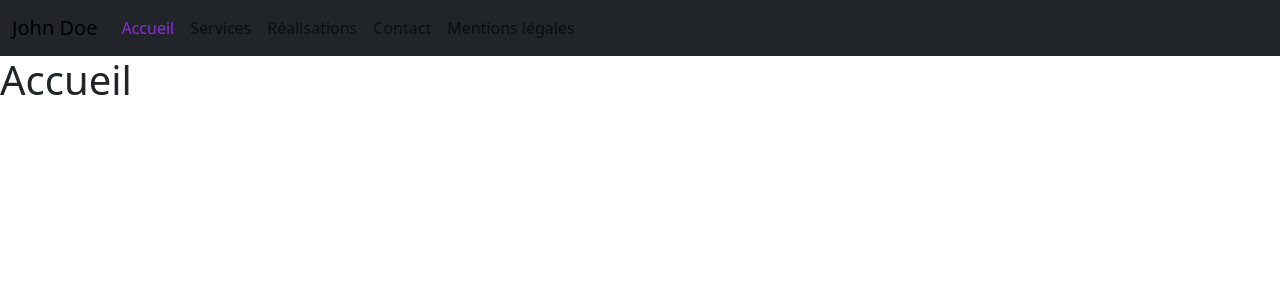
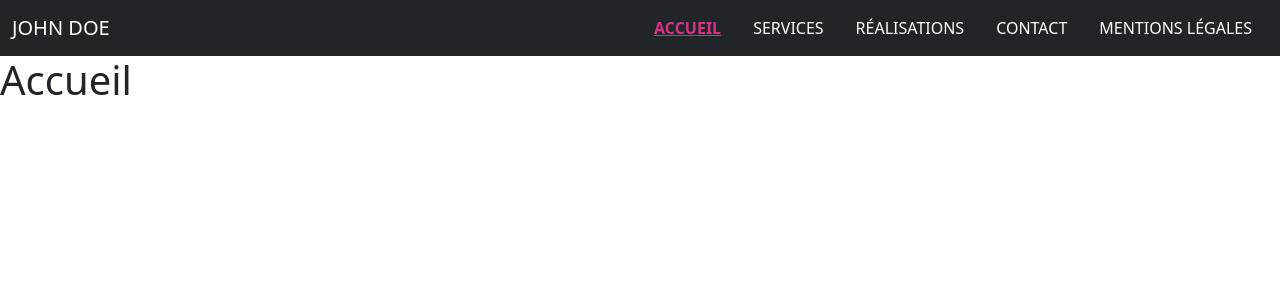
Before and after one commit to Choub-prog/Devoir-react, a React (Create React App) app: page / in a window 1280 px wide. Shown: the top 300 px of the page. Built offline with nearby package versions, Linux system fonts and the light colour scheme.

Commit message:
feat(js/css):add array for links, add styles, add bootstrap => nav end

```diff
--- a/src/components/Nav.js
+++ b/src/components/Nav.js
@@ -1,40 +1,49 @@
 import React from 'react';
-import { NavLink } from "react-router-dom"
-import "../styles/Nav.css"
-
-
-function isActive () {
-    if ( isActive ) {
-
-    }
-}
+import { NavLink } from 'react-router-dom';
+import '../styles/Nav.css';
 
 const Nav = () => {
+  const links = [
+    { id: 1, to: '/', label: 'Accueil' },
+    { id: 2, to: '/services', label: 'Services' },
+    { id: 3, to: '/projects', label: 'Réalisations' },
+    { id: 4, to: '/contact', label: 'Contact' },
+    { id: 5, to: '/legal-notices', label: 'Mentions légales' },
+  ];
+
   return (
     <header>
-            <nav className='navbar navbar-expand-lg bg-dark'>
-                <div className='container-fluid'>
-                <span className='navbar-brand'>John Doe</span>
-    <button className="navbar-toggler" type="button" data-bs-toggle="collapse" data-bs-target="#navbarSupportedContent" aria-controls="navbarSupportedContent" aria-expanded="false" aria-label="Toggle navigation">
+      <nav className="navbar navbar-expand-lg navbar-dark bg-dark">
+        <div className="container-fluid ">
+          <span className="navbar-brand text-white text-uppercase">
+            John Doe
+          </span>
+          <button
+            className="navbar-toggler navbar-light"
+            data-bs-toggle="collapse"
+            data-bs-target="#menu"
+            aria-controls="menu"
+            aria-expanded="false"
+            aria-label="Toggle navigation"
+          >
             <span className="navbar-toggler-icon"></span>
           </button>
-    <div className="collapse navbar-collapse" id='navbarSupportedContent'>
-                <ul className='navbar-nav'>
-                    <li className='nav-item'>
-                        <NavLink className={({ isActive }) => `${isActive ? 'active-link' : ''} nav-link`} to="/" >Accueil</NavLink>
+          <div className="collapse navbar-collapse " id="menu">
+            <ul className="navbar-nav ms-auto">
+              {links.map((link) => (
+                <li key={link.id} className="nav-item">
+                  <NavLink
+                    to={link.to}
+                    className={({ isActive }) =>
+                      `nav-link mx-2 text-uppercase item-nav-hover ${
+                        isActive ? 'active-link' : 'text-white'
+                      }`
+                    }
+                  >
+                    {link.label}
+                  </NavLink>
                 </li>
-                    <li>
-                        <NavLink className={({ isActive }) => `${isActive ? 'active-link' : ''} nav-link`} to="/services" >Services</NavLink>
-                    </li>
-                    <li>
-                        <NavLink className={({ isActive }) => `${isActive ? 'active-link' : ''} nav-link`} to="/projects" >Réalisations</NavLink>
-                    </li>
-                    <li>
-                        <NavLink className={({ isActive }) => `${isActive ? 'active-link' : ''} nav-link`} to="/contact" >Contact</NavLink>
-                    </li>
-                    <li>
-                        <NavLink className={({ isActive }) => `${isActive ? 'active-link' : ''} nav-link`} to="/legal-notices" >Mentions légales</NavLink>
-                    </li>
+              ))}
             </ul>
           </div>
         </div>
--- a/src/styles/Nav.css
+++ b/src/styles/Nav.css
@@ -1,3 +1,9 @@
 .active-link {
-    color: blueviolet;
+    color: #d63384;
+    font-weight: 650;
+    text-decoration: underline;
 }
+
+.item-nav-hover:hover {
+    text-decoration: underline;
+}
```
Also changed, not shown: src/App.js (+8 -9 lines), src/pages/Contact.js (+6 -6 lines), src/pages/Home.js (+6 -6 lines), 1 other file (tests, documents, lock files or other folders). Lines whose indentation alone changed are shown as unchanged.
